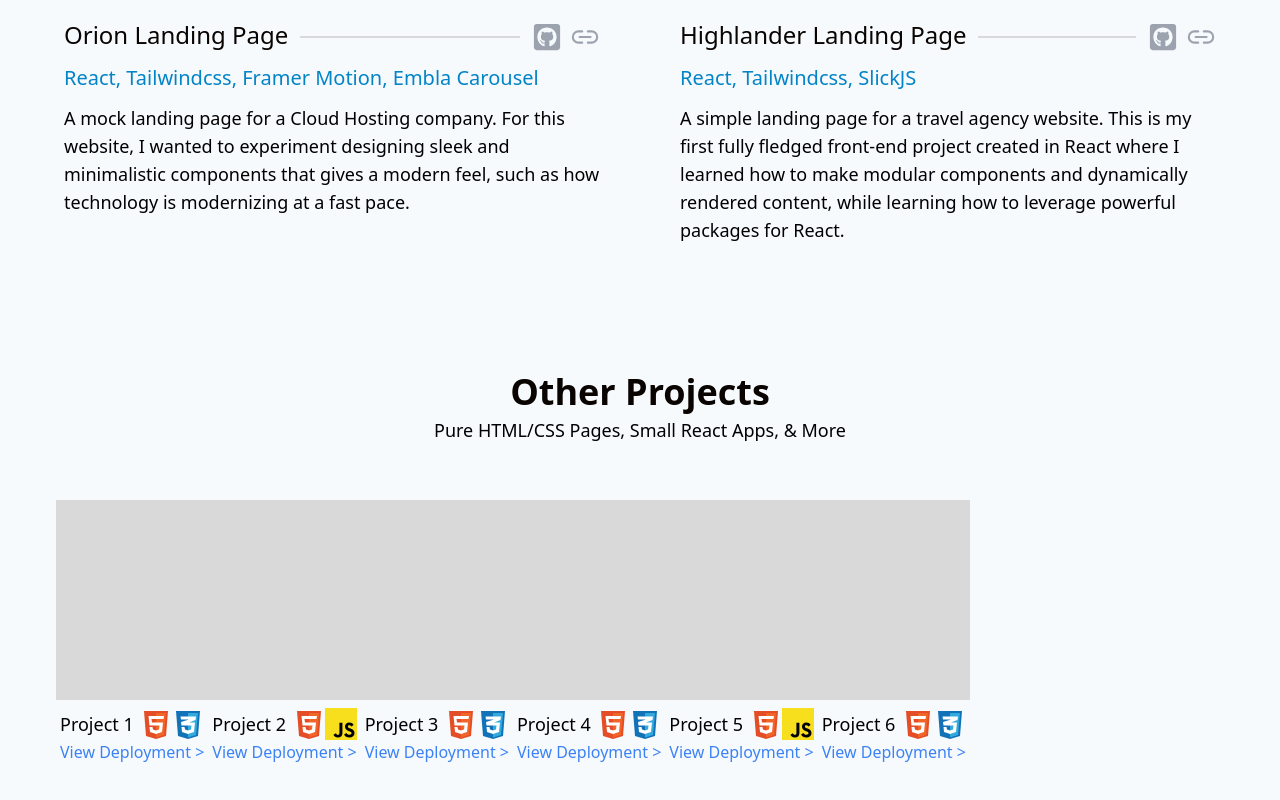
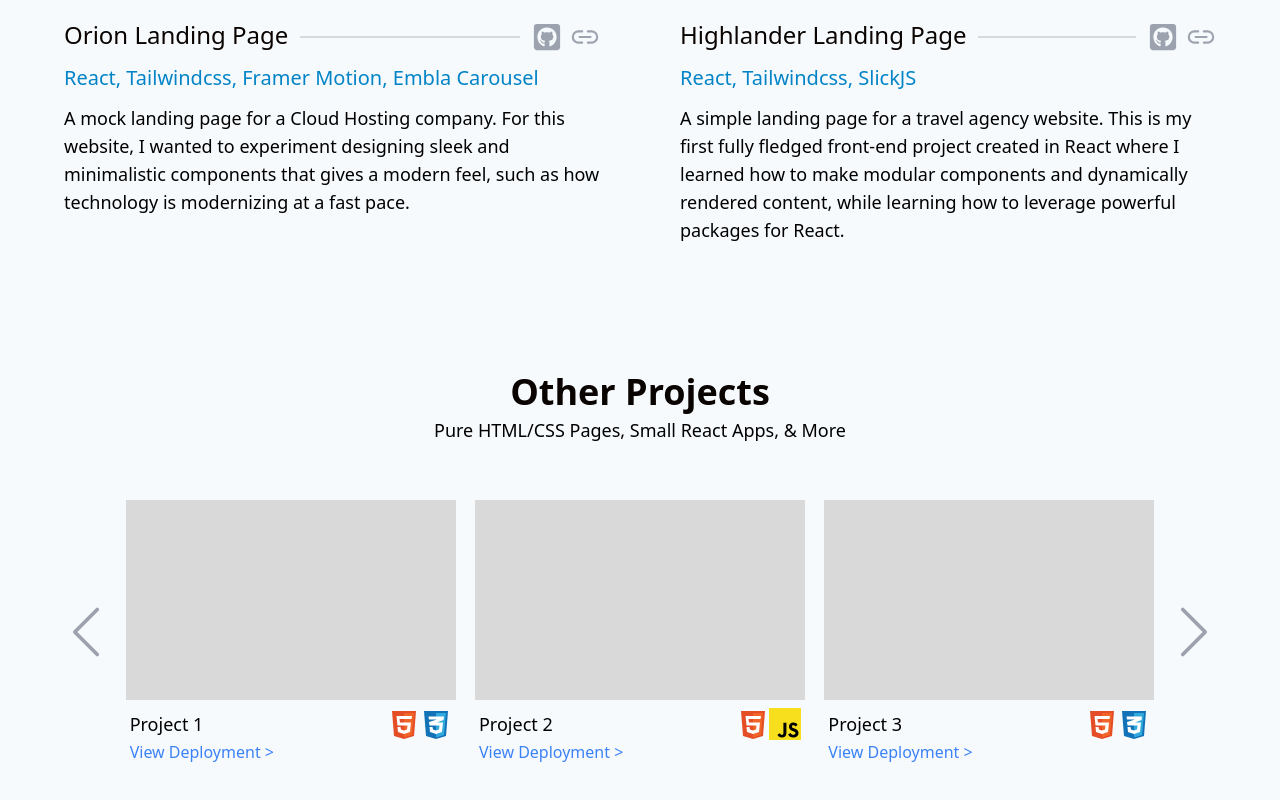
Before and after one commit to alanbacay02/personal-portfolio, a React (Create React App) app: page / in a window 1280 px wide. Shown: the part 1989-2789 px from the top of the page. Built offline with nearby package versions, Linux system fonts and the light colour scheme.

Commit message:
Changes component to utilize SwiperJS from embla-react-carousel

```diff
--- a/src/components/OtherProjectsCarousel.jsx
+++ b/src/components/OtherProjectsCarousel.jsx
@@ -1,7 +1,8 @@
-import React from 'react'
+import React, { useEffect, useRef } from 'react'
 import PropTypes from 'prop-types'
-import useEmblaCarousel from 'embla-carousel-react'
+import { BsChevronLeft, BsChevronRight } from 'react-icons/bs'
 import { CssSvgIcon, HtmlSvgIcon, JavaScriptSvgIcon } from '../svg-components/IconSVG';
+import { register } from 'swiper/element/bundle'
 
 const PROJECT_CARD_INFO = [
   {
@@ -40,11 +41,11 @@ const ProjectCard = ({ title, languages, deployLink }) => {
   let LangCompArray = Array.isArray(languages) && languages.length > 0 ? [...languages] : [<HtmlSvgIcon />]
 
   return (
-    <div className='flex flex-col w-full max-w-[350px]'>
-      <div className='h-[200px] w-auto bg-secondary'>
+    <div className='flex flex-col w-fit mx-auto'>
+      <div className='h-[200px] w-[330px] bg-secondary'>
         {/* Insert Image here */}
       </div>
-      <div className='flex flex-col px-1 pt-2'>
+      <div className='flex flex-col w-full px-1 pt-2'>
         <div className='flex flex-row items-center justify-between'>
           <h3 className='text-lg font-medium'>{title}</h3>
           <div className='flex flex-row justify-evenly items-center'>
@@ -73,22 +74,68 @@ ProjectCard.propTypes = {
 }
 
 const OtherProjectsCarousel = () => {
-  const [emblaRef] = useEmblaCarousel({loop: true, align: 'start', slidesToScroll: 3})
+  const swiperRef = useRef(null)
+
+  useEffect(() => {
+    // Register Swiper web component
+    register()
+    // Assigns current propert of `swiperRef` to `swiperContainer`
+    const swiperContainer = swiperRef.current
+    const params = {
+      breakpoints: {
+        0: {
+          slidesPerView: 1,
+          slidesPerGroup: 1
+        },
+        768: {
+          slidesPerView: 2,
+          slidesPerGroup: 2
+        },
+        1280: {
+          slidesPerView: 3,
+          slidesPerGroup: 3
+        }
+      },
+      loop: true
+    }
+
+    Object.assign(swiperContainer, params)
+    // initialize swiper
+    swiperContainer.initialize()
+  },[])
+
+  const handlePrevClick = () => {
+    const swiperInstance = swiperRef.current
+    swiperInstance.swiper.slidePrev()
+  }
+
+  const handleNextClick = () => {
+    const swiperInstance = swiperRef.current
+    swiperInstance.swiper.slideNext()
+  }
 
   return (
-    <div className='embla overflow-hidden' ref={emblaRef}>
-      <div className='embla__container flex'>
+    <div className='flex flex-row'>
+      <div className='flex items-center justify-center text-6xl text-gray-400'>
+        <button onClick={() => {handlePrevClick()}}><BsChevronLeft /></button>
+      </div>
+      <div className='w-full overflow-hidden'>
+        <swiper-container ref={swiperRef} init='false'>
           {PROJECT_CARD_INFO.map((item, index) => {
             return (
-            <div key={index} className='embla__project__slide'>
+              <swiper-slide key={index}>
                 <ProjectCard
                   title={item.projectTitle}
                   languages={item.languageIcons}
                   deployLink={item.projectDeployLink}
                 />
-            </div>
+              </swiper-slide>
             )
           })}
+        </swiper-container>
+      </div>
+      <div className='flex items-center justify-center text-6xl text-gray-400'>
+        <button onClick={() => {handleNextClick()}}><BsChevronRight /></button>
       </div>
     </div>
   )
```
Lines whose indentation alone changed are shown as unchanged.
